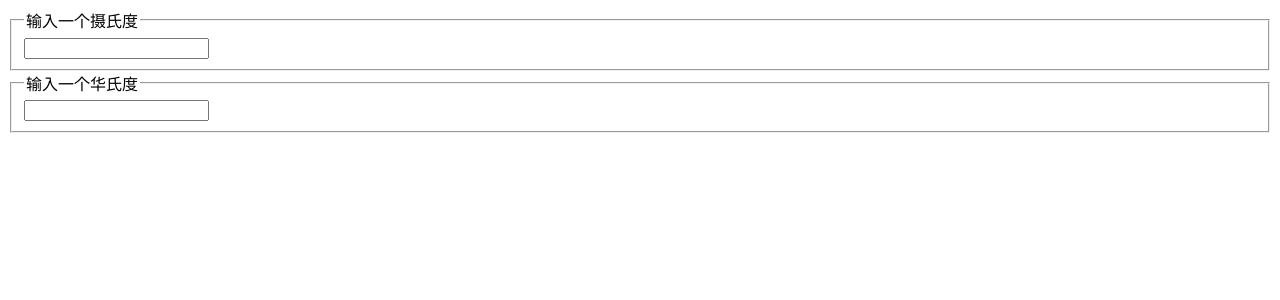
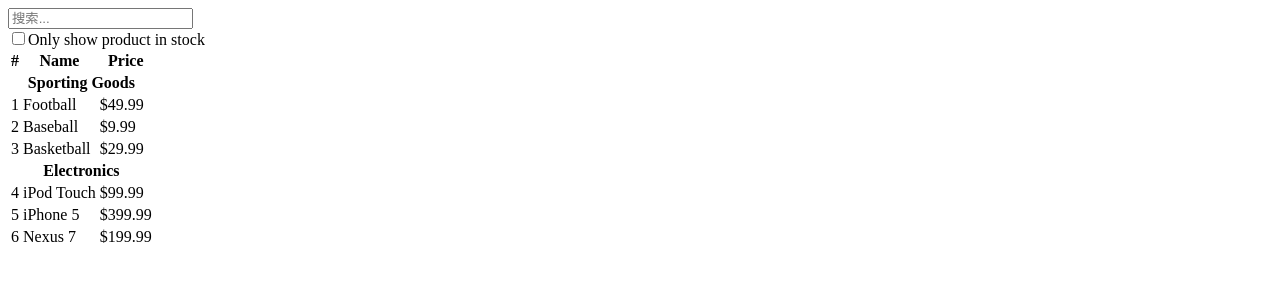
Before and after one commit to BreezeDealer/webpacktutorial, a React app: page / in a window 1280 px wide. Shown: the top 300 px of the page. Built offline with nearby package versions, Linux system fonts and the light colour scheme.

Commit message:
react理念

```diff
--- /dev/null
+++ b/src/js/table.js
@@ -0,0 +1,104 @@
+import React from 'react';
+import ReactDOM from 'react-dom';
+
+const PRODUCT = [
+    { category: "Sporting Goods", price: "$49.99", stocked: true, name: "Football" },
+    { category: "Sporting Goods", price: "$9.99", stocked: true, name: "Baseball" },
+    { category: "Sporting Goods", price: "$29.99", stocked: false, name: "Basketball" },
+    { category: "Electronics", price: "$99.99", stocked: true, name: "iPod Touch" },
+    { category: "Electronics", price: "$399.99", stocked: false, name: "iPhone 5" },
+    { category: "Electronics", price: "$199.99", stocked: true, name: "Nexus 7" }
+];
+//商品列表
+class ProductRow extends React.Component {
+    render() {
+        return(
+            <tr>
+                <td>{this.props.index+1}</td>
+                <td>{this.props.product.name}</td>
+                <td>{this.props.product.price}</td>
+            </tr>
+        )
+    }
+}
+//商品种类
+class ProductCategoryRow extends React.Component {
+    render() {
+        return(
+            <tr className="info">
+                <th colSpan="3">{this.props.category}</th>
+            </tr>
+        )
+    }
+}
+//商品表
+class ProductTable extends React.Component {
+    render() {
+        var rows = [];
+        var lastCategory = null;
+        this.props.products.forEach( (product, index) => {
+            if(product.category !== lastCategory) {
+                rows.push(
+                    <ProductCategoryRow category={product.category} key={product.category} />
+                )
+            }
+            rows.push(
+                <ProductRow index={index} product={product} key={product.name} />
+            );
+            lastCategory = product.category;
+        })
+        return(
+            <table className="table table table-hover">
+                <thead>
+                    <tr>
+                        <th>#</th>
+                        <th>Name</th>
+                        <th>Price</th>
+                    </tr>
+                </thead>
+                <tbody>{rows}</tbody>
+            </table>
+        )
+    }
+}
+//搜索框
+class SearchBar extends React.Component {
+    render() {
+        return(
+            <div>
+                <form className="form-group">
+                    <input
+                        placeholder="搜索..."
+                        className="form-control" />
+                    <div className="checkbox">
+                        <label>
+                            <input type="checkbox"/>
+                            Only show product in stock
+                        </label>
+                    </div>
+                </form>
+            </div>
+        )
+    }
+}
+//外围
+class FilterableProductTable extends React.Component {
+    constructor(props) {
+        super(props);
+    }
+
+    render() {
+        const data = this.props.product;
+        return (
+            <div className="container">
+                <SearchBar />
+                <ProductTable products={data} />
+            </div>
+        )
+    }
+}
+
+ReactDOM.render(
+    <FilterableProductTable product={PRODUCT} />,
+    document.getElementById("root")
+)
--- a/webpack.config.js
+++ b/webpack.config.js
@@ -22,6 +22,7 @@
     entry: {
         app: "./src/js/index.js",
         contact: "./src/js/contact.js",
+        table: "./src/js/table.js",
         bootstrap: bootstrapConfig
     },
     output: {
@@ -82,7 +83,7 @@
             //     collapseWhitespace: true
             // },
             hash: true,
-            excludeChunks: ["contact"], //排除不必要的chunk
+            excludeChunks: ["contact","table"], //排除不必要的chunk
             template: "./src/template/index.html", // Load a custom template (ejs by default)
             //filename: "./../index.html" //定义生成的html文件名和存放位置
         }),
@@ -92,6 +93,13 @@
             chunks: ["contact","bootstrap"], //设定特定的chunk
             filename: "contact.html",
             template: "./src/template/contact.html"
+        }),
+        new HtmlWebpackPlugin({
+            title: 'Filtering Table',
+            hash: true,
+            chunks: ["table","bootstrap"],
+            filename: "table.html",
+            template: "./src/template/table.html"
         }),
         new ExtractTextPlugin({
             filename: "./css/[name].css",
```
Also changed, not shown: src/template/table.html (added, +17 -0 lines).
